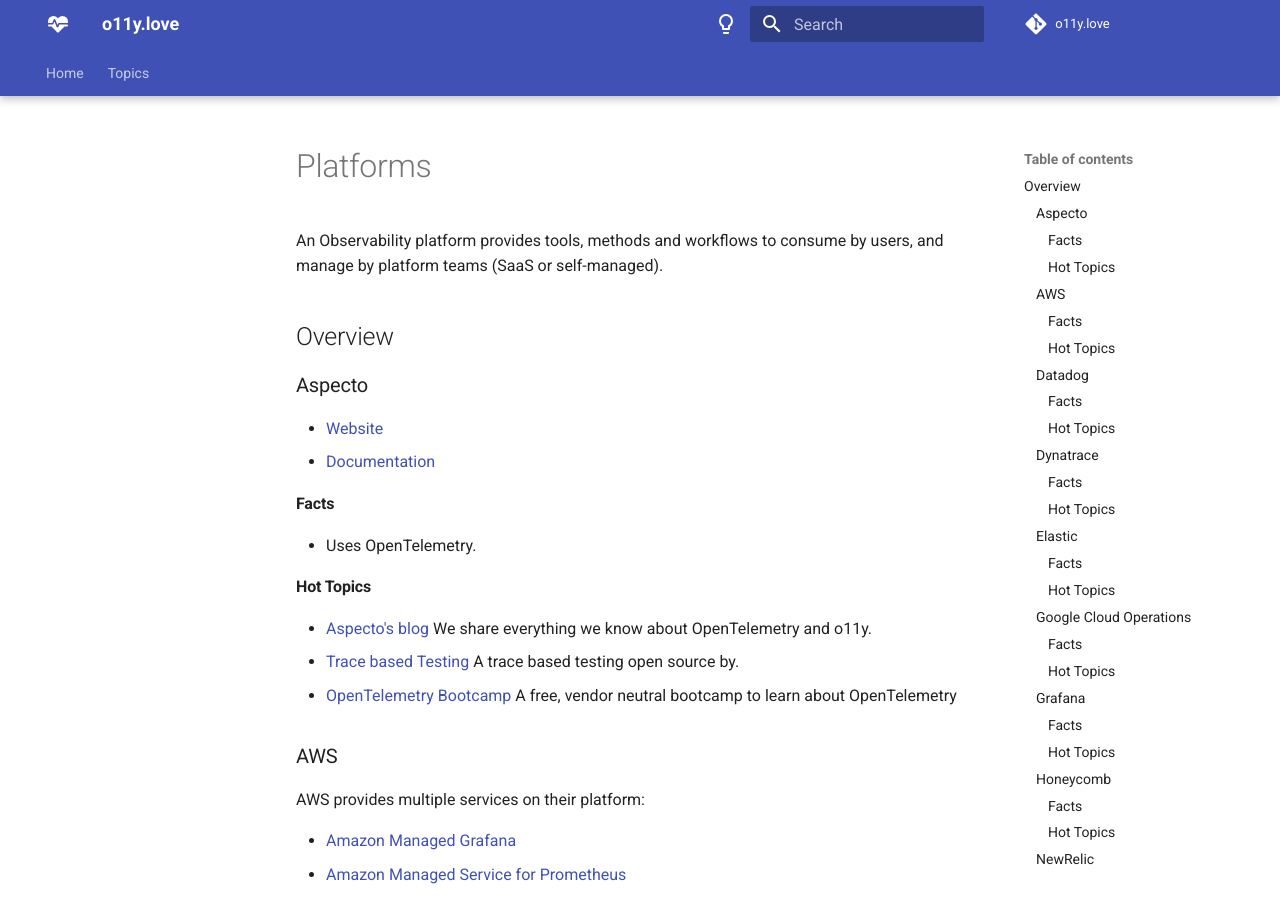
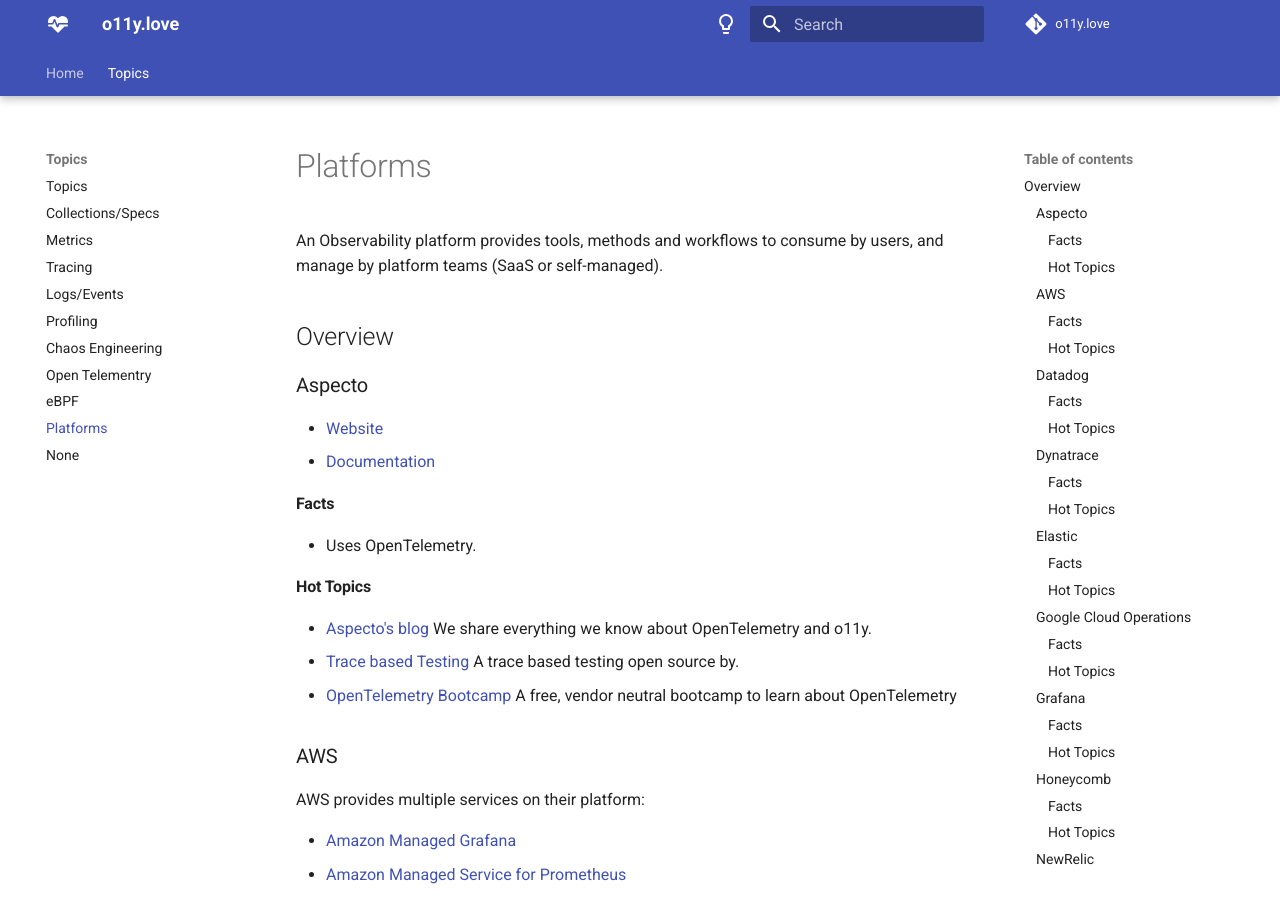
Before and after one commit to Morikoi/asteroid-blaster, an MkDocs documentation site: the page built from docs/topics/platforms.md, in a window 1280 px wide and 900 px high. Built offline with MkDocs 1.6.1 and Material for MkDocs 9.7.7, drawn with Linux system fonts in a browser that asks for light colours; comment, search, counter and statistics services are not loaded.

Commit message:
Update encryption.md

```diff
--- a/mkdocs.yml
+++ b/mkdocs.yml
@@ -115,3 +115,5 @@ nav:
     - Chaos Engineering: 'topics/chaos-engineering.md'
     - Open Telementry: 'topics/opentelemetry.md'
     - eBPF: 'topics/ebpf.md'
+    - Platforms: 'topics/platforms.md'
+    - Site Reliabil
```
